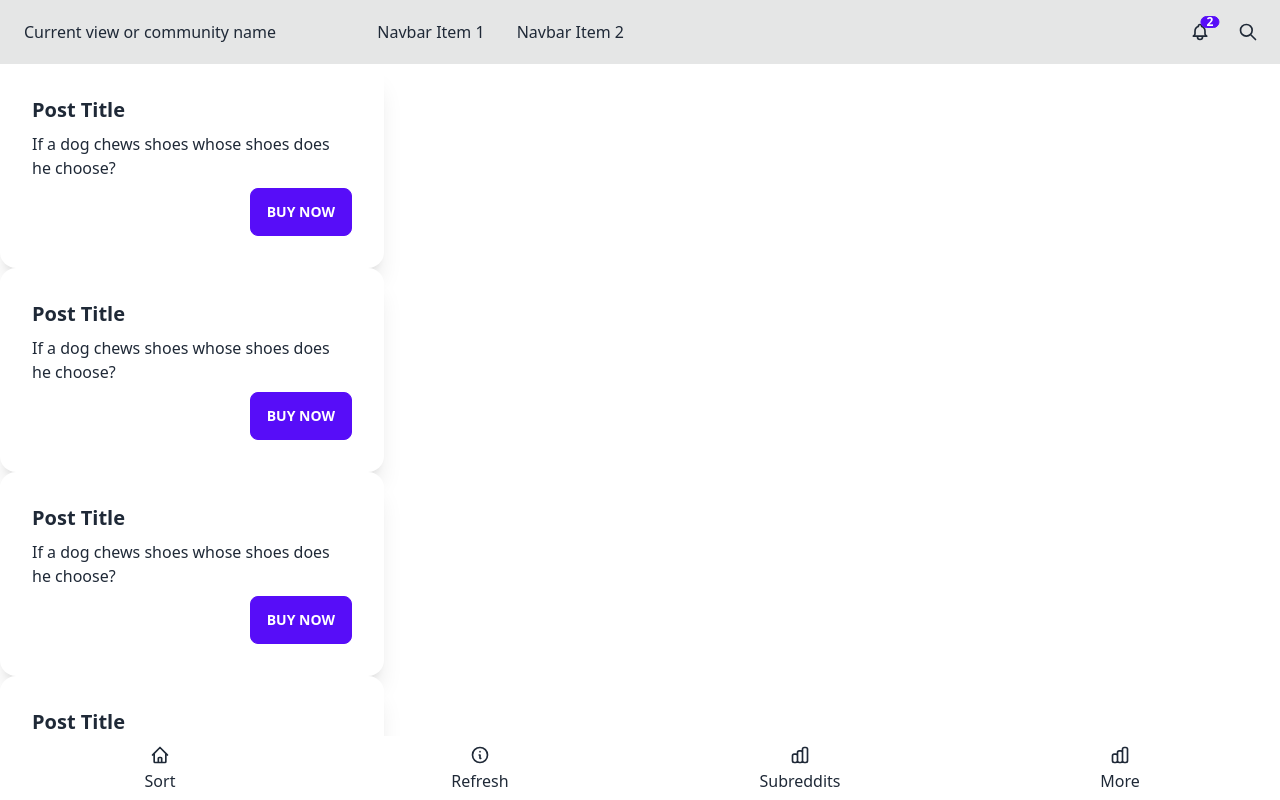
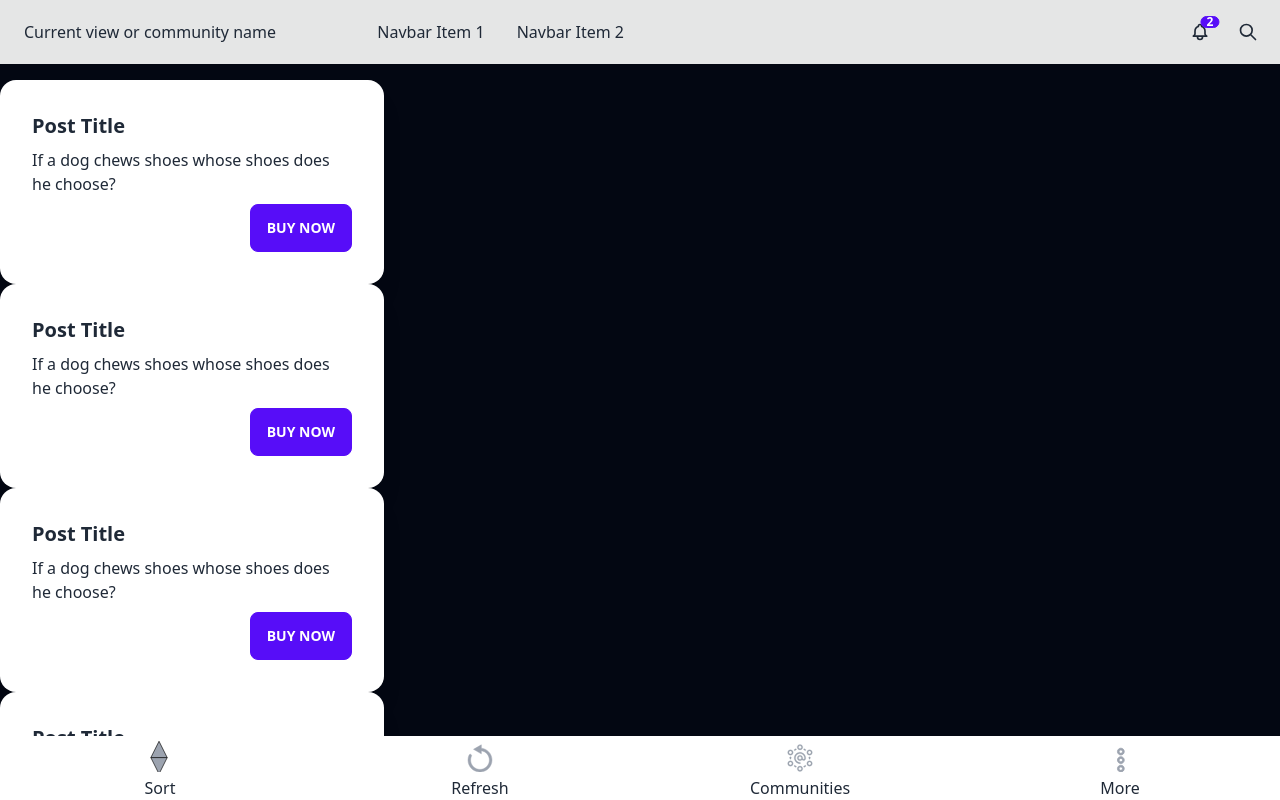
Before and after one commit to Zetaphor/lemmy-loops, a Vue app: page / in a window 1280 px wide. Built offline with nearby package versions, Linux system fonts and the light colour scheme.

Commit message:
Fix position nav

```diff
--- a/src/App.vue
+++ b/src/App.vue
@@ -8,11 +8,11 @@ import LeftSidebar from './components/LeftSidebar.vue';
 <template>
   <div class="drawer">
     <input id="left-sidebar" type="checkbox" class="drawer-toggle" />
-    <div class="drawer-content flex flex-col">
-      <header>
+    <div class="drawer-content flex flex-col bg-gray-950">
+      <header class="absolute top-0 w-full">
         <TopNav />
       </header>
-      <main>
+      <main class="pt-20 pb-20">
         <RouterView />
       </main>
       <footer>
--- a/src/components/BottomNav.vue
+++ b/src/components/BottomNav.vue
@@ -3,32 +3,61 @@
 </script>
 
 <template>
-  <div class="btm-nav">
+  <div class="btm-nav absolute bottom-0">
     <button>
-      <svg xmlns="http://www.w3.org/2000/svg" class="h-5 w-5" fill="none" viewBox="0 0 24 24" stroke="currentColor">
-        <path stroke-linecap="round" stroke-linejoin="round" stroke-width="2"
-          d="M3 12l2-2m0 0l7-7 7 7M5 10v10a1 1 0 001 1h3m10-11l2 2m-2-2v10a1 1 0 01-1 1h-3m-6 0a1 1 0 001-1v-4a1 1 0 011-1h2a1 1 0 011 1v4a1 1 0 001 1m-6 0h6" />
+      <svg xmlns="http://www.w3.org/2000/svg" viewBox="-2 -5 32 52" class="fill-current w-20 h-full text-gray-400">
+        <polygon points="0,25 12.5,0 25,25" stroke="black" />
+        <polygon points="0,25 12.5,50 25,25" fill="currentColor" stroke="black" />
       </svg>
       <span class="btm-nav-label">Sort</span>
     </button>
     <button>
-      <svg xmlns="http://www.w3.org/2000/svg" class="h-5 w-5" fill="none" viewBox="0 0 24 24" stroke="currentColor">
-        <path stroke-linecap="round" stroke-linejoin="round" stroke-width="2"
-          d="M13 16h-1v-4h-1m1-4h.01M21 12a9 9 0 11-18 0 9 9 0 0118 0z" />
+      <svg xmlns="http://www.w3.org/2000/svg" xmlns:xlink="http://www.w3.org/1999/xlink" version="1.1" x="0px" y="0px"
+        viewBox="0 -15 52.6699 74.729" stroke="currentColor" class="fill-current w-20 h-full text-gray-400">
+        <path
+          d="M29.2295,7.2754V0L12.0957,9.8936l17.1338,9.8926v-6.7764C39.2549,14.4258,47,23.0381,47,33.4482  c0,11.3945-9.2705,20.665-20.665,20.665s-20.665-9.2705-20.665-20.665c0-3.0195,0.6338-5.9277,1.8857-8.6406  c0.6553-1.4219,0.0342-3.1064-1.3867-3.7617c-1.4219-0.6523-3.1055-0.0342-3.7617,1.3867C0.8105,25.8965,0,29.6025,0,33.4482  c0,14.5205,11.8145,26.335,26.335,26.335s26.335-11.8145,26.335-26.335C52.6699,19.9062,42.3926,8.7217,29.2295,7.2754z" />
       </svg>
+
       <span class="btm-nav-label">Refresh</span>
     </button>
     <button>
-      <svg xmlns="http://www.w3.org/2000/svg" class="h-5 w-5" fill="none" viewBox="0 0 24 24" stroke="currentColor">
-        <path stroke-linecap="round" stroke-linejoin="round" stroke-width="2"
-          d="M9 19v-6a2 2 0 00-2-2H5a2 2 0 00-2 2v6a2 2 0 002 2h2a2 2 0 002-2zm0 0V9a2 2 0 012-2h2a2 2 0 012 2v10m-6 0a2 2 0 002 2h2a2 2 0 002-2m0 0V5a2 2 0 012-2h2a2 2 0 012 2v14a2 2 0 01-2 2h-2a2 2 0 01-2-2z" />
+      <svg xmlns="http://www.w3.org/2000/svg" xmlns:xlink="http://www.w3.org/1999/xlink" version="1.1"
+        stroke="currentColor" fill="currentColor" viewBox="0 -30 128 160" class="fill-current w-20 h-full text-gray-400">
+        <path d="M22,67v-6c0-1.7-1.3-3-3-3s-3,1.3-3,3v6c0,1.7,1.3,3,3,3S22,68.7,22,67z" />
+        <path
+          d="M37.4,104.1l5.2,3c0.5,0.3,1,0.4,1.5,0.4c1,0,2-0.5,2.6-1.5c0.8-1.4,0.3-3.3-1.1-4.1l-5.2-3c-1.4-0.8-3.3-0.3-4.1,1.1  C35.5,101.4,36,103.3,37.4,104.1z" />
+        <path
+          d="M91.7,100c-0.8-1.4-2.7-1.9-4.1-1.1l-5.2,3c-1.4,0.8-1.9,2.7-1.1,4.1c0.6,1,1.6,1.5,2.6,1.5c0.5,0,1-0.1,1.5-0.4l5.2-3  C92,103.3,92.5,101.4,91.7,100z" />
+        <path d="M112,67v-6c0-1.7-1.3-3-3-3s-3,1.3-3,3v6c0,1.7,1.3,3,3,3S112,68.7,112,67z" />
+        <path
+          d="M90.6,23.9l-5.2-3c-1.4-0.8-3.3-0.3-4.1,1.1c-0.8,1.4-0.3,3.3,1.1,4.1l5.2,3c0.5,0.3,1,0.4,1.5,0.4c1,0,2-0.5,2.6-1.5  C92.5,26.6,92,24.7,90.6,23.9z" />
+        <path
+          d="M42.6,20.9l-5.2,3c-1.4,0.8-1.9,2.7-1.1,4.1c0.6,1,1.6,1.5,2.6,1.5c0.5,0,1-0.1,1.5-0.4l5.2-3c1.4-0.8,1.9-2.7,1.1-4.1  C45.9,20.6,44,20.1,42.6,20.9z" />
+        <path
+          d="M64,26c7.2,0,13-5.8,13-13S71.2,0,64,0S51,5.8,51,13S56.8,26,64,26z M64,6c3.9,0,7,3.1,7,7s-3.1,7-7,7s-7-3.1-7-7  S60.1,6,64,6z" />
+        <path
+          d="M64,128c7.2,0,13-5.8,13-13s-5.8-13-13-13s-13,5.8-13,13S56.8,128,64,128z M64,108c3.9,0,7,3.1,7,7s-3.1,7-7,7s-7-3.1-7-7  S60.1,108,64,108z" />
+        <path
+          d="M96,90c0,7.2,5.8,13,13,13s13-5.8,13-13s-5.8-13-13-13S96,82.8,96,90z M109,83c3.9,0,7,3.1,7,7s-3.1,7-7,7s-7-3.1-7-7  S105.1,83,109,83z" />
+        <path
+          d="M109,25c-7.2,0-13,5.8-13,13s5.8,13,13,13s13-5.8,13-13S116.2,25,109,25z M109,45c-3.9,0-7-3.1-7-7s3.1-7,7-7s7,3.1,7,7  S112.9,45,109,45z" />
+        <path
+          d="M19,25c-7.2,0-13,5.8-13,13s5.8,13,13,13s13-5.8,13-13S26.2,25,19,25z M19,45c-3.9,0-7-3.1-7-7s3.1-7,7-7s7,3.1,7,7  S22.9,45,19,45z" />
+        <path
+          d="M6,90c0,7.2,5.8,13,13,13s13-5.8,13-13s-5.8-13-13-13S6,82.8,6,90z M19,83c3.9,0,7,3.1,7,7s-3.1,7-7,7s-7-3.1-7-7  S15.1,83,19,83z" />
+        <path
+          d="M67,88c0-1.7-1.3-3-3-3c-5.9,0-11.3-2.4-15.3-6.6c-4-4.3-6-9.9-5.7-15.7c0.7-10.5,9.1-19,19.6-19.6  c5.9-0.4,11.5,1.6,15.7,5.7c4.3,4,6.6,9.4,6.6,15.3v2c0,2.2-1.8,4-4,4s-4-1.8-4-4v-2c0-7.2-5.8-13-13-13s-13,5.8-13,13s5.8,13,13,13  c3.8,0,7.2-1.7,9.6-4.3c1.8,2,4.5,3.3,7.4,3.3c5.5,0,10-4.5,10-10v-2c0-7.4-3.1-14.6-8.5-19.7c-5.5-5.2-12.7-7.7-20.2-7.3  c-13.5,0.8-24.4,11.7-25.2,25.2c-0.5,7.5,2.1,14.7,7.3,20.2C49.4,87.9,56.6,91,64,91C65.7,91,67,89.7,67,88z M64,71  c-3.9,0-7-3.1-7-7s3.1-7,7-7s7,3.1,7,7S67.9,71,64,71z" />
       </svg>
-      <span class="btm-nav-label">Subreddits</span>
+      <span class="btm-nav-label">Communities</span>
     </button>
     <button>
-      <svg xmlns="http://www.w3.org/2000/svg" class="h-5 w-5" fill="none" viewBox="0 0 24 24" stroke="currentColor">
-        <path stroke-linecap="round" stroke-linejoin="round" stroke-width="2"
-          d="M9 19v-6a2 2 0 00-2-2H5a2 2 0 00-2 2v6a2 2 0 002 2h2a2 2 0 002-2zm0 0V9a2 2 0 012-2h2a2 2 0 012 2v10m-6 0a2 2 0 002 2h2a2 2 0 002-2m0 0V5a2 2 0 012-2h2a2 2 0 012 2v14a2 2 0 01-2 2h-2a2 2 0 01-2-2z" />
+      <svg xmlns="http://www.w3.org/2000/svg" xmlns:xlink="http://www.w3.org/1999/xlink"
+        xmlns:serif="http://www.serif.com/" viewBox="0 -10 30 40" version="1.1" xml:space="preserve" stroke="currentColor"
+        class="fill-current w-20 h-20 text-gray-400">
+        <g transform="matrix(1,0,0,1,-384,-384)">
+          <path
+            d="M400,406C397.792,406 396,407.792 396,410C396,412.208 397.792,414 400,414C402.208,414 404,412.208 404,410C404,407.792 402.208,406 400,406ZM400,408C401.104,408 402,408.896 402,410C402,411.104 401.104,412 400,412C398.896,412 398,411.104 398,410C398,408.896 398.896,408 400,408ZM400,396C397.792,396 396,397.792 396,400C396,402.208 397.792,404 400,404C402.208,404 404,402.208 404,400C404,397.792 402.208,396 400,396ZM400,398C401.104,398 402,398.896 402,400C402,401.104 401.104,402 400,402C398.896,402 398,401.104 398,400C398,398.896 398.896,398 400,398ZM400,386C397.792,386 396,387.792 396,390C396,392.208 397.792,394 400,394C402.208,394 404,392.208 404,390C404,387.792 402.208,386 400,386ZM400,388C401.104,388 402,388.896 402,390C402,391.104 401.104,392 400,392C398.896,392 398,391.104 398,390C398,388.896 398.896,388 400,388Z" />
+        </g>
       </svg>
       <span class="btm-nav-label">More</span>
     </button>
```
